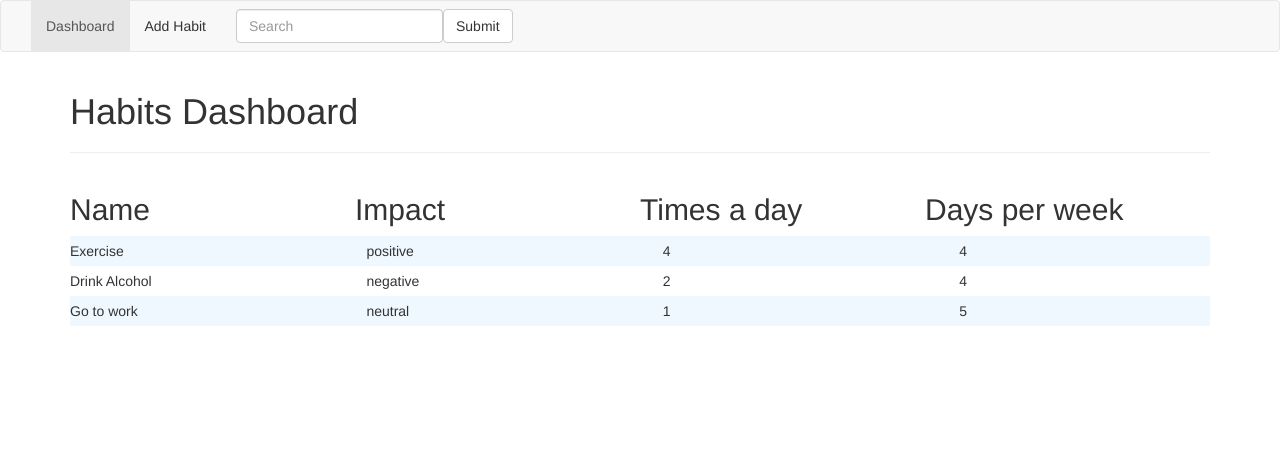
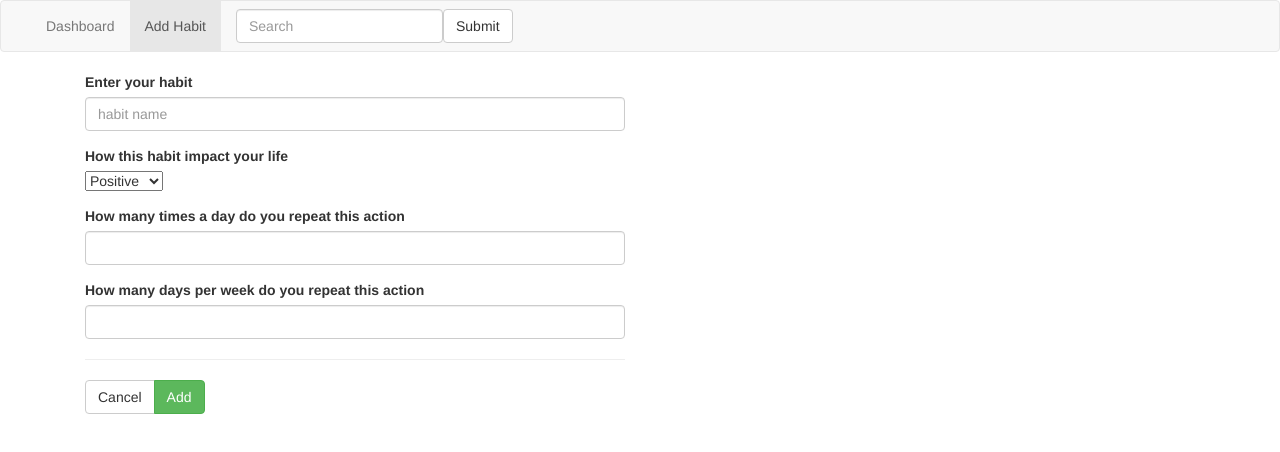
Before and after one commit to theglitcher97/angular_the_complete_guide_course, an Angular app: page / in a window 1280 px wide. Both pictures are taken after a click on the link "Add Habit". Shown: the top 452 px of the page. Built offline with nearby package versions, Linux system fonts and the light colour scheme.

Commit message:
feat: form to add new habits

```diff
--- /dev/null
+++ b/src/app/add-habit/add-habit.component.html
@@ -0,0 +1,33 @@
+<div class="col-md-6">
+  <form>
+    <div class="form-group">
+      <label for="name">Enter your habit</label>
+      <input #habitName class="form-control" id="name" minlength="5" placeholder="habit name" type="text">
+    </div>
+
+    <div class="form-group">
+      <label for="habit-impact">How this habit impact your life</label><br>
+      <select #habitImpact id="habit-impact" name="impact">
+        <option [value]="ImpactEnum.positive">{{ImpactEnum.positive  | titlecase}}</option>
+        <option [value]="ImpactEnum.negative">{{ImpactEnum.negative  | titlecase}}</option>
+        <option [value]="ImpactEnum.neutral">{{ImpactEnum.neutral  | titlecase}}</option>
+      </select>
+    </div>
+
+    <div class="form-group">
+      <label for="times_a_day">How many times a day do you repeat this action</label>
+      <input #habitTimesADay class="form-control" id="times_a_day" min="1" type="number">
+    </div>
+
+    <div class="form-group">
+      <label for="days_per_week">How many days per week do you repeat this action</label>
+      <input #habitDaysPerWeek class="form-control" id="days_per_week" min="1" type="number">
+    </div>
+    <hr>
+
+    <div class="btn-group" role="group">
+      <button class="btn btn-default" type="button">Cancel</button>
+      <button (click)="onSubmit()" class="btn btn-success btn-group-lg" type="button">Add</button>
+    </div>
+  </form>
+</div>
--- /dev/null
+++ b/src/app/add-habit/add-habit.component.ts
@@ -0,0 +1,33 @@
+import { Component, ElementRef, ViewChild } from '@angular/core';
+import { ImpactEnum } from '../dashboard/models/habit';
+
+@Component({
+  selector: 'app-add-habit',
+  templateUrl: './add-habit.component.html',
+  styleUrls: ['./add-habit.component.css'],
+})
+export class AddHabitComponent {
+  @ViewChild('habitName') habitName!: ElementRef;
+  @ViewChild('habitImpact') habitImpact!: ElementRef;
+  @ViewChild('habitTimesADay') habitTimesADay!: ElementRef;
+  @ViewChild('habitDaysPerWeek') habitDaysPerWeek!: ElementRef;
+  protected readonly ImpactEnum = ImpactEnum;
+
+  onSubmit() {
+    console.log('name -> ', this.habitName.nativeElement.value);
+    console.log('impact -> ', this.habitImpact.nativeElement.value);
+    console.log('tad -> ', this.habitTimesADay.nativeElement.value);
+    console.log('dpw -> ', this.habitDaysPerWeek.nativeElement.value);
+    console.log('Productive level -> ', this.calculateProductivity());
+  }
+
+  /**
+   * @Deprecated this method is just for testing
+   * @private
+   */
+  private calculateProductivity() {
+    return ImpactEnum.positive === this.habitImpact.nativeElement.value
+      ? 100
+      : 0;
+  }
+}
--- a/src/app/app.component.html
+++ b/src/app/app.component.html
@@ -4,22 +4,10 @@
       <div class="collapse navbar-collapse" id="bs-example-navbar-collapse-1">
         <ul class="nav navbar-nav">
           <!--<li class="active"><a href="#">Link <span class="sr-only">(current)</span></a></li>-->
-          <li class="active"><a href="#"> Dashboard </a></li>
-          <li class=""><a href="#">Add Habit</a></li>
-          <!-- don't forget to add the 'open' class-->
-          <!-- <li class="dropdown">
-             <a aria-expanded="false" aria-haspopup="true" class="dropdown-toggle" data-toggle="dropdown" href="#"
-                role="button">Dropdown <span class="caret"></span></a>
-             <ul class="dropdown-menu">
-               <li><a href="#">Action</a></li>
-               <li><a href="#">Another action</a></li>
-               <li><a href="#">Something else here</a></li>
-               <li class="divider" role="separator"></li>
-               <li><a href="#">Separated link</a></li>
-               <li class="divider" role="separator"></li>
-               <li><a href="#">One more separated link</a></li>
-             </ul>
-           </li>-->
+          <li (click)="onNavigate('dashboard')" [ngClass]="{active: selectedTab==='dashboard'}"><a href="#">
+            Dashboard </a></li>
+          <li (click)="onNavigate('add-habit')" [ngClass]="{active: selectedTab==='add-habit'}"><a href="#">Add
+            Habit</a></li>
         </ul>
 
         <!-- Search Bar-->
@@ -38,7 +26,8 @@
 <div class="container">
   <div class="row">
     <div class="col-md-12">
-      <app-dashboard></app-dashboard>
+      <app-dashboard *ngIf="selectedTab==='dashboard'"></app-dashboard>
+      <app-add-habit *ngIf="selectedTab==='add-habit'"></app-add-habit>
     </div>
   </div>
 </div>
--- a/src/app/app.component.ts
+++ b/src/app/app.component.ts
@@ -3,15 +3,12 @@ import { Component } from '@angular/core';
 @Component({
   selector: 'app-root',
   templateUrl: './app.component.html',
-  // styleUrls: ['./app.component.css']
-  styles: [
-    `
-      h1 {
-        color: teal;
-      }
-    `
-  ]
+  styleUrls: ['./app.component.css'],
 })
+export class AppComponent {
+  public selectedTab = 'dashboard';
 
-export class AppComponent {
+  onNavigate(tab: string) {
+    this.selectedTab = tab;
+  }
 }
--- a/src/app/app.module.ts
+++ b/src/app/app.module.ts
@@ -6,9 +6,10 @@ import { FormsModule } from '@angular/forms';
 import { DashboardComponent } from './dashboard/dashboard.component';
 import { HabitsComponent } from './dashboard/habits/habits.component';
 import { HabitComponent } from './dashboard/habits/habit/habit.component';
+import { AddHabitComponent } from './add-habit/add-habit.component';
 
 @NgModule({
-  declarations: [AppComponent, DashboardComponent, HabitsComponent, HabitComponent],
+  declarations: [AppComponent, DashboardComponent, HabitsComponent, HabitComponent, AddHabitComponent],
   imports: [BrowserModule, FormsModule],
   providers: [],
   bootstrap: [AppComponent],
```
Also changed, not shown: src/app/add-habit/add-habit.component.css (added).
